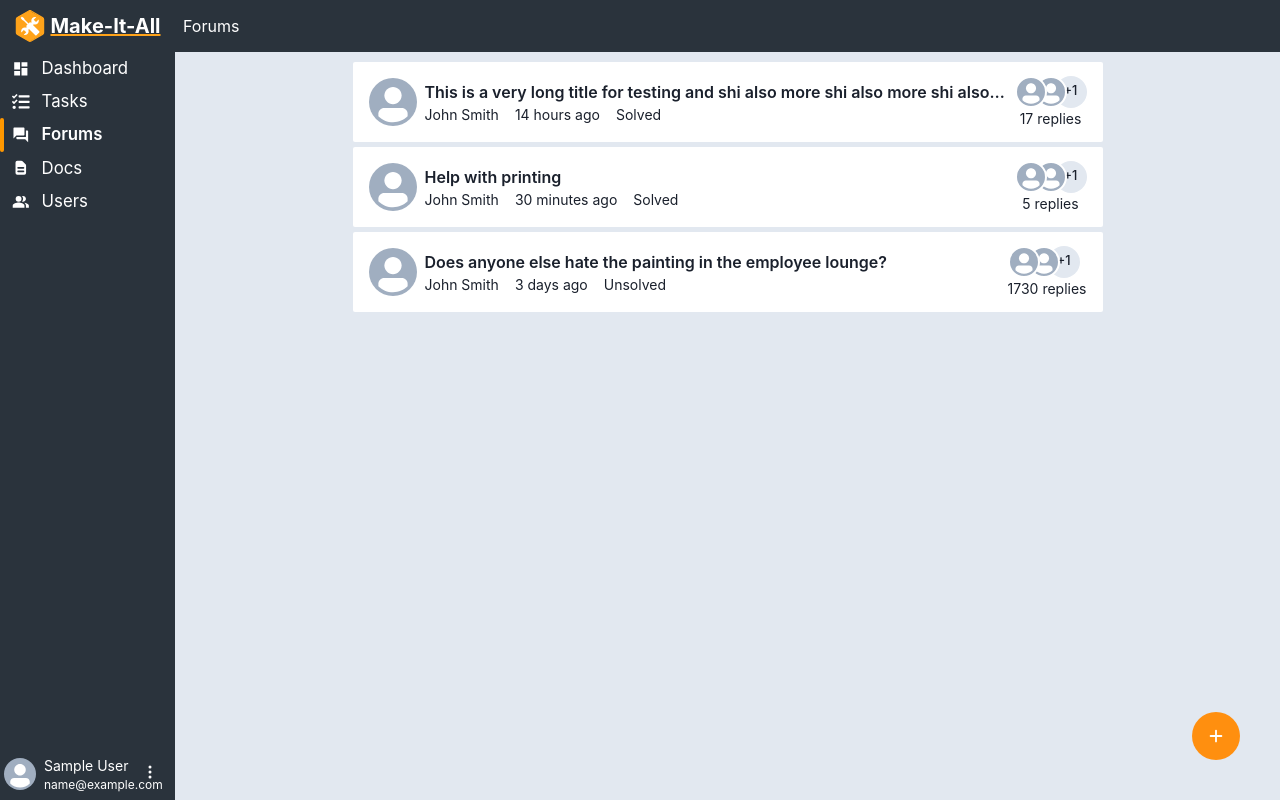
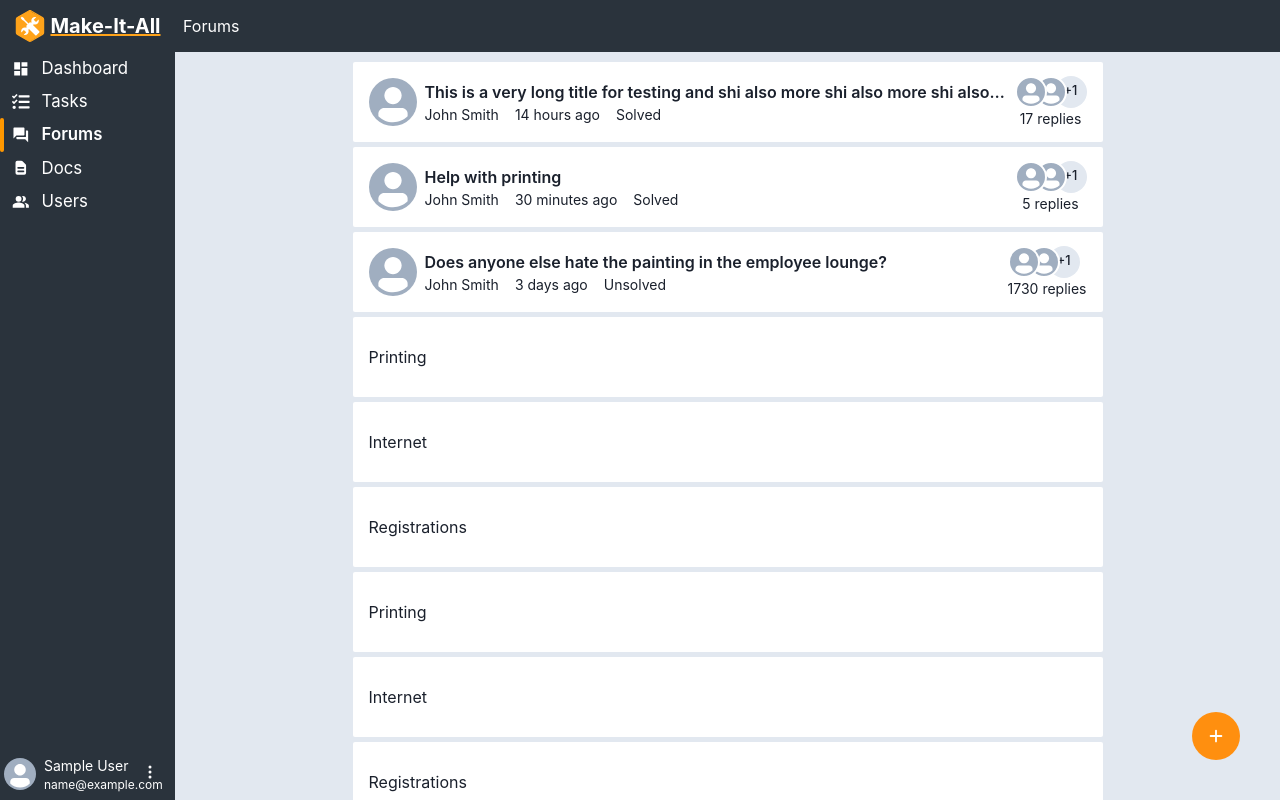
Before and after one commit to DawidWraga/team-project, a Next.js app: page /forums in a window 1280 px wide. Built offline with nearby package versions, Linux system fonts and the light colour scheme; sample sign-in values are in the browser's storage.

Commit message:
started work on topic component

```diff
--- /dev/null
+++ b/components/Topic.jsx
@@ -0,0 +1,20 @@
+import { Box, Flex } from '@chakra-ui/react';
+
+export function Topic(props) {
+  const { topic } = props;
+  const { name, numposts } = topic;
+  return (
+    <Flex
+      backgroundColor={'white'}
+      //minW="50vw"
+      w="clamp(350px,90vw,750px)"
+      minH={'80px'}
+      py="2"
+      px="4"
+      align={'center'}
+      rounded="sm"
+    >
+      <Flex>{name}</Flex>
+    </Flex>
+  );
+}
--- /dev/null
+++ b/db/topics.json
@@ -0,0 +1,34 @@
+{
+  "topics": [
+    {
+      "name": "Printing",
+      "numPosts": "4",
+      "id": 1
+    },
+    {
+      "name": "Internet",
+      "numPosts": "6",
+      "id": 2
+    },
+    {
+      "name": "Registrations",
+      "numPosts": "17",
+      "id": 3
+    },
+    {
+      "name": "Printing",
+      "numPosts": "4",
+      "id": 4
+    },
+    {
+      "name": "Internet",
+      "numPosts": "6",
+      "id": 5
+    },
+    {
+      "name": "Registrations",
+      "numPosts": "17",
+      "id": 6
+    }
+  ]
+}
--- a/pages/forums/index.jsx
+++ b/pages/forums/index.jsx
@@ -1,6 +1,8 @@
 import { Flex } from '@chakra-ui/react';
 import { posts } from 'db/posts';
+import { topics } from 'db/topics';
 import { Post } from 'components/Post';
+import { Topic } from 'components/Topic';
 import { AddPostForm } from 'components/AddPostForm';
 // import Button from './Button';
 
@@ -25,6 +27,9 @@ export default function ForumsPage(props) {
       {posts.map((post) => (
         <Post post={post} key={post.id} />
       ))}
+      {topics.map((topic) => (
+        <Topic topic={topic} key={topic.id} />
+      ))}
       {/* <Button onClick={toggleForm}>Show/Hide form</Button> }
       {formActive && <AddPostForm />} */}
       <AddPostForm />
```
